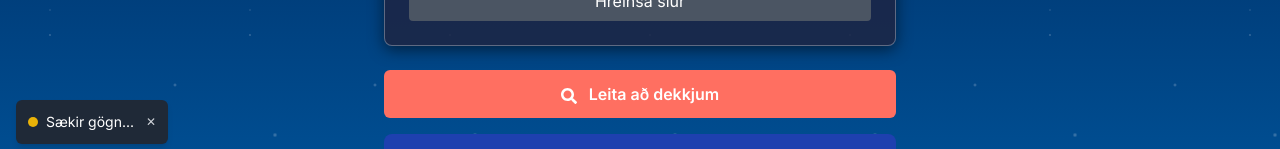
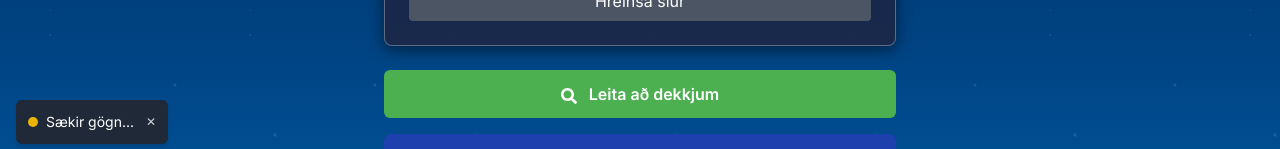
Before and after one commit to ManiEids/DekkFrammendi, a Next.js app: page / in a window 1280 px wide. Shown: the part 640-789 px from the top of the page. Built offline with nearby package versions, Linux system fonts and the light colour scheme; no server answers; the database is empty.

Commit message:
laga scroll og liti á cards

```diff
--- a/app/components/DekkjaKort.tsx
+++ b/app/components/DekkjaKort.tsx
@@ -61,8 +61,10 @@ export default function DekkjaKort({ dekk, onAddToSamanburdur, isSelected }: { d
             </span>
           </div>
 
-          {/* Enhanced product name display */}
-          <h3 className="text-sm sm:text-base font-semibold mb-1">{dekk.product_name}</h3>
+          {/* Fixed product name styling with proper contrast */}
+          <h3 className="card-product-name text-sm sm:text-base font-semibold mb-1 text-gray-800">
+            {dekk.product_name}
+          </h3>
           {dekk.manufacturer && <p className="text-xs sm:text-sm text-gray-600 mb-2 sm:mb-3">Framleiðandi: {dekk.manufacturer}</p>}
 
           <div className="mt-auto">
--- a/app/dekk/page.tsx
+++ b/app/dekk/page.tsx
@@ -138,7 +138,7 @@ export default function DekkjaListi() {
           />
         </div>
 
-        <div className="flex-1 max-w-full">
+        <div className="flex-1">
           <div className="search-container mb-4">
             <div className="flex flex-col sm:flex-row gap-3 sm:items-end">
               <div className="w-full sm:w-auto flex-1">
@@ -207,7 +207,7 @@ export default function DekkjaListi() {
                   <p className="text-white mt-1 sm:mt-0 text-center sm:text-left">{formatPriceInfo()}</p>
                 )}
               </div>
-              <div className="grid grid-cols-1 sm:grid-cols-2 lg:grid-cols-3 gap-4 sm:gap-6">
+              <div className="grid grid-cols-1 sm:grid-cols-2 lg:grid-cols-3 gap-4 sm:gap-6 pb-12">
                 {dekk.map((item) => (
                   <DekkjaKort
                     key={item.id}
--- a/app/globals.css
+++ b/app/globals.css
@@ -8,7 +8,7 @@
   --foreground-rgb: 255, 255, 255;
   --background-start: #000428; /* Dark space blue */
   --background-end: #004e92;   /* Lighter space blue */
-  --accent-color: #ff6f61;     /* Warm accent color */
+  --accent-color: #4CAF50;     /* Changed to green from reddish color */
   --search-bg: rgba(29, 37, 68, 0.85); /* More visible background for search boxes */
   --heading-color: #ffffff;
   --text-on-dark: #ffffff;
@@ -19,6 +19,8 @@
 
 html, body {
   height: 100%;
+  min-height: 100%;
+  width: 100%;
   overflow-x: hidden;
   scroll-behavior: smooth;
 }
@@ -28,10 +30,13 @@ body {
   background: linear-gradient(180deg, var(--background-start), var(--background-end)) fixed;
   min-height: 100vh;
   font-family: 'Inter', sans-serif;
+  overflow-y: auto !important; /* Force scrolling to be allowed */
+  position: relative;
 }
 
 .container {
   max-width: 1280px;
+  width: 100%;
 }
 
 /* Custom search container styling with better contrast */
@@ -75,7 +80,7 @@ body {
   display: block;
 }
 
-/* Button styling with improved visibility */
+/* Button styling - changed to green */
 .btn-primary {
   background-color: var(--accent-color);
   color: white;
@@ -87,7 +92,7 @@ body {
 }
 
 .btn-primary:hover {
-  background-color: #e25d4f;
+  background-color: #45a049; /* Darker green on hover */
   transform: translateY(-1px);
 }
 
@@ -160,6 +165,7 @@ h1, h2, h3, h4, h5, h6 {
   background-size: 200px 200px;
   opacity: 0.15;
   z-index: -1;
+  pointer-events: none; /* Ensure clicks pass through */
 }
 
 /* Make sure main content is scrollable */
--- a/app/layout.tsx
+++ b/app/layout.tsx
@@ -30,6 +30,7 @@ export default function RootLayout({
       <head>
         <title>Dekkjasafn - Dekkjaverð á einum stað</title>
         <meta name="description" content="Finndu dekk á besta verðinu frá öllum helstu söluaðilum á Íslandi." />
+        <meta name="viewport" content="width=device-width, initial-scale=1, maximum-scale=1" />
       </head>
       <body className={`${inter.className} space-bg`}>
         <QueryClientProvider client={queryClient}>
--- a/app/page.tsx
+++ b/app/page.tsx
@@ -17,10 +17,8 @@ export default function Forsida() {
   const [updateMessage, setUpdateMessage] = useState('');
   const [isRefreshing, setIsRefreshing] = useState(false);
 
-  // Extract fetch logic into a reusable function
   const fetchLastUpdate = () => {
     setIsRefreshing(true);
-    // Add timestamp to URL to prevent caching
     const timestamp = new Date().getTime();
     fetch(`/api/lastUpdated?_=${timestamp}`)
       .then((res) => res.json())
@@ -40,12 +38,10 @@ export default function Forsida() {
       .finally(() => setIsRefreshing(false));
   };
 
-  // Initial fetch on component mount
   useEffect(() => {
     fetchLastUpdate();
   }, []);
 
-  // Populate initial filter from URL if present.
   useEffect(() => {
     const width = searchParams.get('width');
     const aspect_ratio = searchParams.get('aspect_ratio');
@@ -72,23 +68,19 @@ export default function Forsida() {
     if (filter.width) params.append('width', filter.width.toString());
     if (filter.aspect_ratio) params.append('aspect_ratio', filter.aspect_ratio.toString());
     if (filter.rim_size) params.append('rim_size', filter.rim_size.toString());
-
-    // Navigate to dekk page with any parameters that were provided (or none)
     router.push(`/dekk${params.toString() ? `?${params.toString()}` : ''}`);
   };
 
-  // New function to see all tires
   const handleViewAllTires = () => {
     router.push('/dekk');
   };
 
-  // Format last update date in Icelandic format
   const formatLastUpdate = (date: Date) => {
     return date.toLocaleString('is-IS');
   };
 
   return (
-    <div className="container mx-auto px-2 sm:px-4 py-4 sm:py-8 space-bg">
+    <div className="container mx-auto px-2 sm:px-4 py-4 sm:py-8">
       <div className="flex justify-between mb-4 sm:mb-8">
         <Link href="/" className="flex items-center text-white hover:text-accent-color">
           <FaArrowLeft className="mr-2" /> Forsíða
@@ -99,7 +91,6 @@ export default function Forsida() {
         Finndu bestu dekkin
       </h1>
 
-      {/* Updated search form container with improved contrast */}
       <div className="mb-6 sm:mb-8 max-w-lg mx-auto">
         <DekkjaFilter
           filter={filter}
@@ -108,32 +99,27 @@ export default function Forsida() {
         />
 
         <div className="mt-4 sm:mt-6 text-center space-y-3 sm:space-y-4">
-          {/* Modified search button - no longer disabled if filters are empty */}
           <button
             onClick={handleLeit}
-            className="btn-primary w-full"
+            className="btn-primary w-full py-3 px-4"
           >
             <FaSearch className="mr-2 inline-block" /> Leita að dekkjum
           </button>
 
-          {/* New button to see all tires */}
           <button
             onClick={handleViewAllTires}
-            className="w-full py-2 sm:py-3 px-3 rounded-lg bg-blue-800 hover:bg-blue-900 text-white transition"
+            className="w-full py-3 px-3 rounded-lg bg-blue-800 hover:bg-blue-900 text-white transition"
           >
             Sýna öll dekk
           </button>
         </div>
       </div>
 
-      {/* Display results status with improved visibility */}
       {isLoading && <div className="mt-6 text-center text-white">Hleður gögnum…</div>}
       {isError && <div className="mt-6 text-center text-error">Villa við að sækja gögn.</div>}
       {dekk && dekk.length === 0 && !isLoading && <div className="mt-6 text-center text-warning">Engin dekk fundust.</div>}
 
-      {/* Database last updated info - now with refresh button */}
       <div className="mt-10 sm:mt-16 p-4 bg-black bg-opacity-30 rounded-lg text-center relative">
-        {/* Refresh button */}
         <button
           onClick={fetchLastUpdate}
           disabled={isRefreshing}
```
